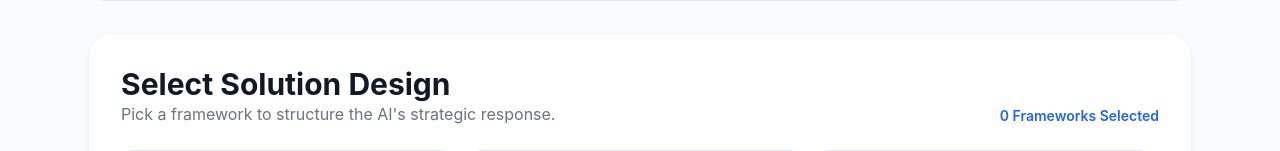
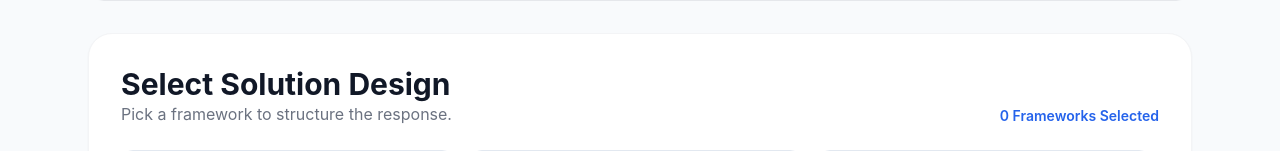
Before and after one commit to edimaudo/DAID, a FastAPI app: page /app in a window 1280 px wide. Shown: the part 302-453 px from the top of the page. Run offline with FastAPI, Linux system fonts and the light colour scheme; some libraries are stand-ins or nearby versions.

Commit message:
Update app.html

```diff
--- a/templates/app.html
+++ b/templates/app.html
@@ -144,7 +144,7 @@
             <div class="flex justify-between items-end">
                 <div>
                     <h2 class="text-3xl font-bold text-gray-900">Select Solution Design</h2>
-                    <p class="text-gray-500">Pick a framework to structure the AI's strategic response.</p>
+                    <p class="text-gray-500">Pick a framework to structure the response.</p>
                 </div>
                 <div class="text-sm font-semibold text-blue-600" id="selectionCount">0 Frameworks Selected</div>
             </div>
@@ -153,7 +153,7 @@
                     <div onclick="toggleFramework('${f.id}')"
                          class="card-elevate ${window.appState.selectedFrameworks.includes(f.id) ? 'selected-framework' : ''}">
                         <h4 class="font-bold text-gray-900 mb-1">${f.name}</h4>
-                        <p class="text-xs text-gray-500 leading-relaxed">${f.desc}</p>
+                        <p class="text-xs text-gray-500 leading-relaxed">${f.desscription}</p>
                     </div>
                 `).join('')}
             </div>
```
